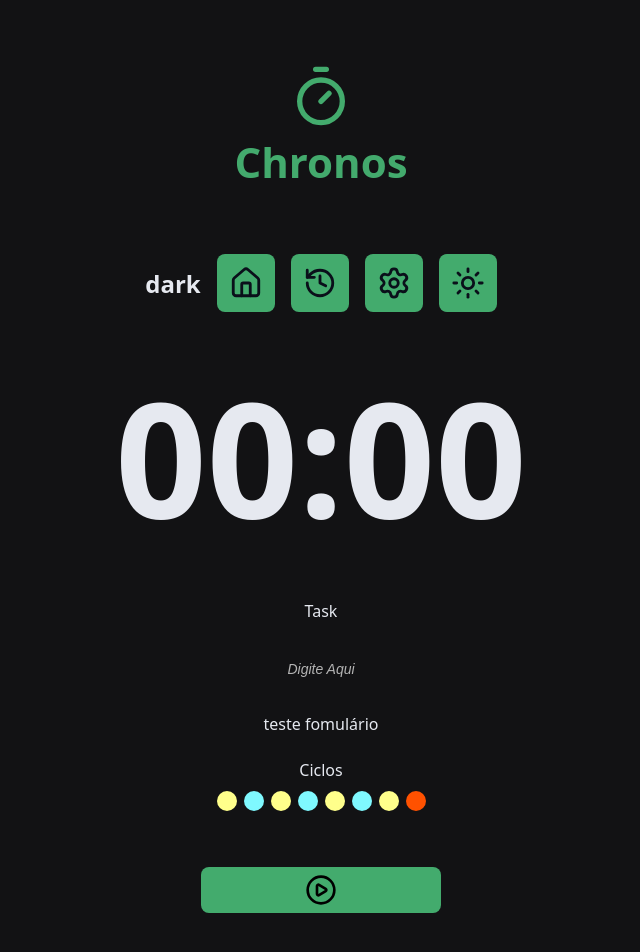
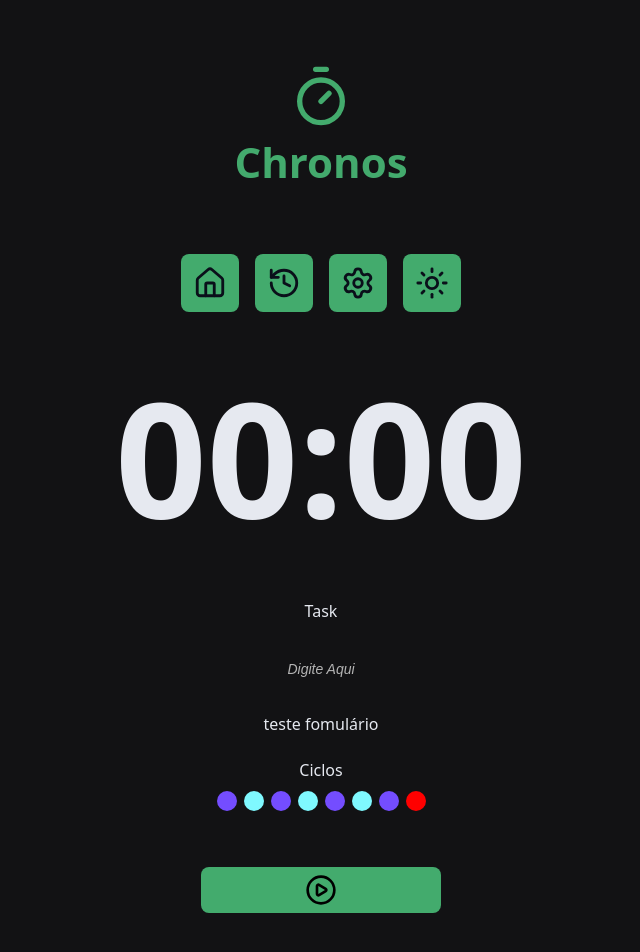
Before and after one commit to kaiquesb11/chromos, a React (Vite) app: page / in a window 1280 px wide. Shown: the top 952 px of the page, without its empty margins (319-959 px from the left). Built offline with nearby package versions, Linux system fonts and the light colour scheme.

Commit message:
salvamento no localStorage e add icone de lua ao mudar tema

```diff
--- a/src/components/Cycles/styles.module.css
+++ b/src/components/Cycles/styles.module.css
@@ -20,7 +20,7 @@
 }
 
 .workTime {
-    background: rgb(255, 255, 139);
+    background: rgb(116, 77, 255);
 }
 
 .shortBreakTime {
@@ -28,5 +28,5 @@
 }
 
 .longBreakTime {
-    background-color: rgb(255, 81, 0);
+    background-color: rgb(255, 0, 0);
 }
--- a/src/components/Menu/index.tsx
+++ b/src/components/Menu/index.tsx
@@ -1,11 +1,21 @@
 import { useState, useEffect } from "react";
 import styles from "./styles.module.css";
-import { HouseIcon, HistoryIcon, SettingsIcon, SunIcon } from "lucide-react";
+import { HouseIcon, HistoryIcon, SettingsIcon, SunIcon, MoonIcon } from "lucide-react";
 
 type TiposdeThemes = "dark" | "light";
 
 export function Menu() {
-    const [theme, setTheme] = useState<TiposdeThemes>("dark");
+    const [theme, setTheme] = useState<TiposdeThemes>(()=> {
+        const storageTheme =
+        (localStorage.getItem("theme") as TiposdeThemes)  || "dark";
+        return storageTheme;
+    });
+
+    const nextThemeIcon = {
+        dark: <SunIcon />,
+        light: <MoonIcon />,
+    };
+
     function handleThemeChange (
         event: React.MouseEvent<HTMLAnchorElement, MouseEvent>,
     ) {
@@ -20,15 +30,11 @@ export function Menu() {
 
     useEffect(() => {
         document .documentElement.setAttribute ( "data-theme", theme );
-
-    return () => {
-        console.log( "Olha, este componente está atualizado" );
-    };
-}, [theme]);
+        localStorage.setItem( "theme", theme);
+    }, [theme]); // executa apenas quando o tema muda
 
 return (
     <nav className={styles.menu}>
-        <h1>{theme}</h1>
         <a className={styles.menuLink} href="#"
         aria-label="Ir para Home"
         title="Ir para Homme"
@@ -55,8 +61,7 @@ return (
         title="Mudar Tema"
         onClick={handleThemeChange}
         >
-            <SunIcon />
-
+            {nextThemeIcon[theme]}
         </a>
     </nav>
 );
```
